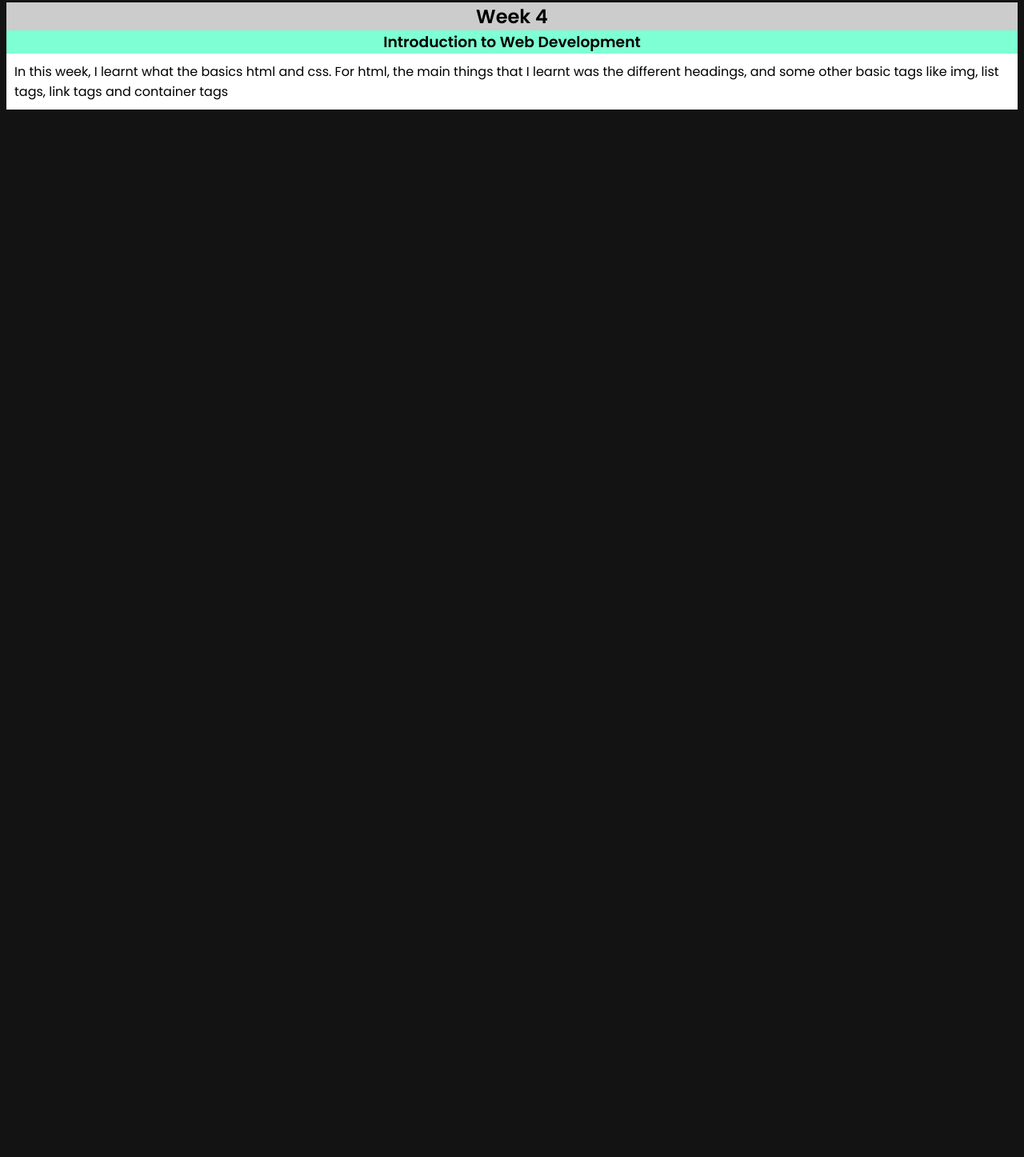
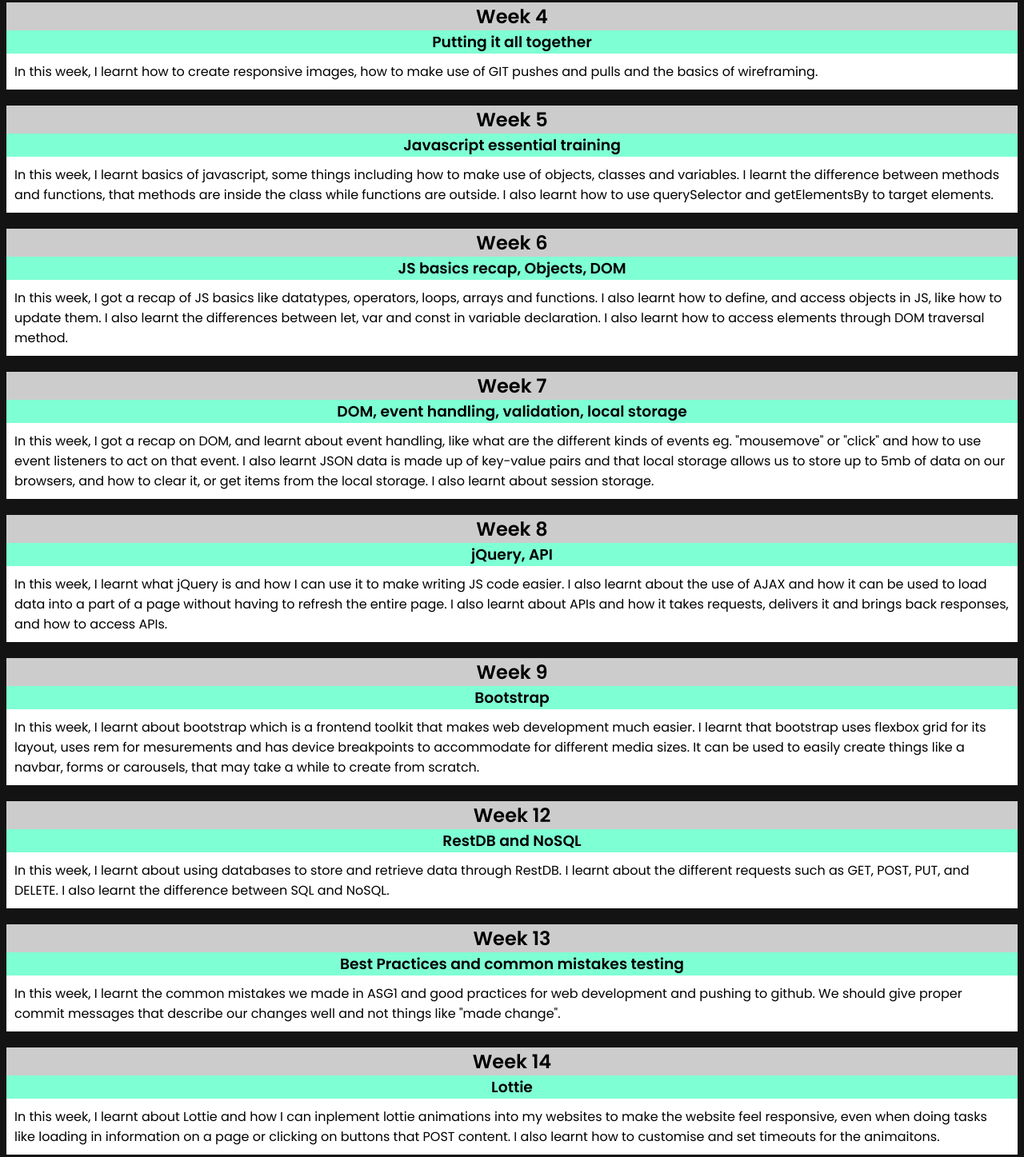
Before and after one commit to wesleysck/developmentalblog, a plain HTML site: page index.html in a window 1280 px wide. Shown: the part 725-2172 px from the top of the page at 80% size. Before the commit the page ends 882 px from the top, so only its background shows below. Drawn offline with Linux system fonts and the light colour scheme.

Commit message:
Finished developmental blog

```diff
--- a/index.html
+++ b/index.html
@@ -42,9 +42,76 @@
 
     <div class="section">
         <h2>Week 4</h2>
-        <h3>Introduction to Web Development</h3>
-        <p>In this week, I learnt what the basics html and css. For html, the main things that I
-             learnt was the different headings, and some other basic tags like img, list tags, link tags and container tags</p>
+        <h3>Putting it all together</h3>
+        <p>In this week, I learnt how to create responsive images, how to make use of GIT pushes and pulls and the basics of wireframing.</p>
+    </div>
+
+    <div class="section">
+        <h2>Week 5</h2>
+        <h3>Javascript essential training</h3>
+        <p>In this week, I learnt basics of javascript, some things including how to make use of objects, classes and variables.
+            I learnt the difference between methods and functions, that methods are inside the class while functions are outside.
+            I also learnt how to use querySelector and getElementsBy to target elements.
+        </p>
+    </div>
+
+    <div class="section">
+        <h2>Week 6</h2>
+        <h3>JS basics recap, Objects, DOM</h3>
+        <p>In this week, I got a recap of JS basics like datatypes, operators, loops,
+            arrays and functions. I also learnt how to define, and access objects in JS, like how to update them.
+            I also learnt the differences between let, var and const in variable declaration. I also learnt how to access elements through DOM traversal method.
+        </p>
+    </div>
+
+    <div class="section">
+        <h2>Week 7</h2>
+        <h3>DOM, event handling, validation, local storage</h3>
+        <p>In this week, I got a recap on DOM, and learnt about event handling, like what are the different kinds of events eg. "mousemove" or "click" and how to use event listeners to act on that event.
+            I also learnt JSON data is made up of key-value pairs and that local storage allows us to store up to 5mb of data on our browsers, and how to clear it, or get items from the local storage. I also learnt about session storage.
+        </p>
+    </div>
+
+    <div class="section">
+        <h2>Week 8</h2>
+        <h3>jQuery, API</h3>
+        <p>In this week, I learnt what jQuery is and how I can use it to make writing JS code easier. I also learnt about the use of AJAX and how
+            it can be used to load data into a part of a page without having to refresh the entire page.
+            I also learnt about APIs and how it takes requests, delivers it and brings back responses, and how to access APIs.
+        </p>
+    </div>
+
+    <div class="section">
+        <h2>Week 9</h2>
+        <h3>Bootstrap</h3>
+        <p>In this week, I learnt about bootstrap which is a frontend toolkit that makes web development much easier. I learnt that bootstrap uses flexbox grid for its layout,
+            uses rem for mesurements and has device breakpoints to accommodate for different media sizes. It can be used to easily create things like a navbar, forms or carousels, that
+            may take a while to create from scratch.
+        </p>
+    </div>
+
+    <div class="section">
+        <h2>Week 12</h2>
+        <h3>RestDB and NoSQL</h3>
+        <p>In this week, I learnt about using databases to store and retrieve data through RestDB. I learnt about the different requests such as GET, POST, PUT, and DELETE. I also learnt the
+            difference between SQL and NoSQL.
+        </p>
+    </div>
+
+    <div class="section">
+        <h2>Week 13</h2>
+        <h3>Best Practices and common mistakes testing</h3>
+        <p>In this week, I learnt the common mistakes we made in ASG1 and good practices for web development and pushing to github.
+            We should give proper commit messages that describe our changes well and not things like "made change".
+        </p>
+    </div>
+
+    <div class="section">
+        <h2>Week 14</h2>
+        <h3>Lottie</h3>
+        <p>In this week, I learnt about Lottie and how I can inplement lottie animations into my websites to make the website feel responsive, even when doing tasks like
+            loading in information on a page or clicking on buttons that POST content. I also learnt how to customise and set timeouts for the animaitons.
+        </p>
     </div>
 </body>
 </html>
```
Also changed, not shown: 1 other file.
